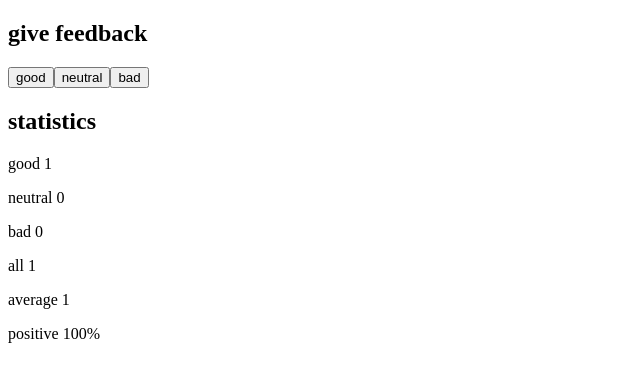
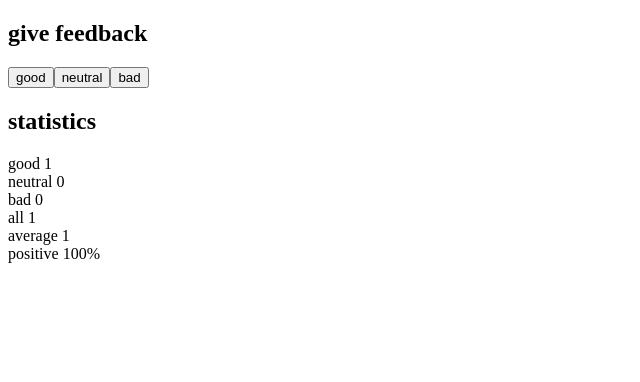
Before and after one commit to YunLi0905/fullstackopen2020, a React (Create React App) app in the folder part1/unicafe/: page / in a window 1280 px wide. Both pictures are taken after a click on the button "good". Shown: the top 382 px of the page, without its empty margins (0-640 px from the left). Built offline with nearby package versions, Linux system fonts and the light colour scheme.

Commit message:
1.10:unicafe

```diff
--- a/part1/unicafe/src/index.js
+++ b/part1/unicafe/src/index.js
@@ -9,7 +9,16 @@ const Button = props => {
   return <button onClick={props.handleClick}>{props.text}</button>
 }
 
+const Statistic = props => {
+  return (
+    <div>
+      {props.text} {props.value}
+    </div>
+  )
+}
+
 const Statistics = props => {
+  console.log(props)
   if (props.total === 0) {
     return (
       <div>
@@ -21,12 +30,17 @@ const Statistics = props => {
   return (
     <div>
       <h2>statistics</h2>
-      <p>good {props.good}</p>
-      <p>neutral {props.neutral}</p>
-      <p>bad {props.bad}</p>
-      <p>all {props.total}</p>
-      <p>average {props.average}</p>
-      <p>positive {props.positive}</p>
+      <Statistic text="good" value={props.good} />
+
+      <Statistic text="neutral " value={props.neutral} />
+
+      <Statistic text="bad" value={props.bad} />
+
+      <Statistic text="all" value={props.total} />
+
+      <Statistic text="average" value={props.average} />
+
+      <Statistic text="positive" value={props.positive} />
     </div>
   )
 }
```
